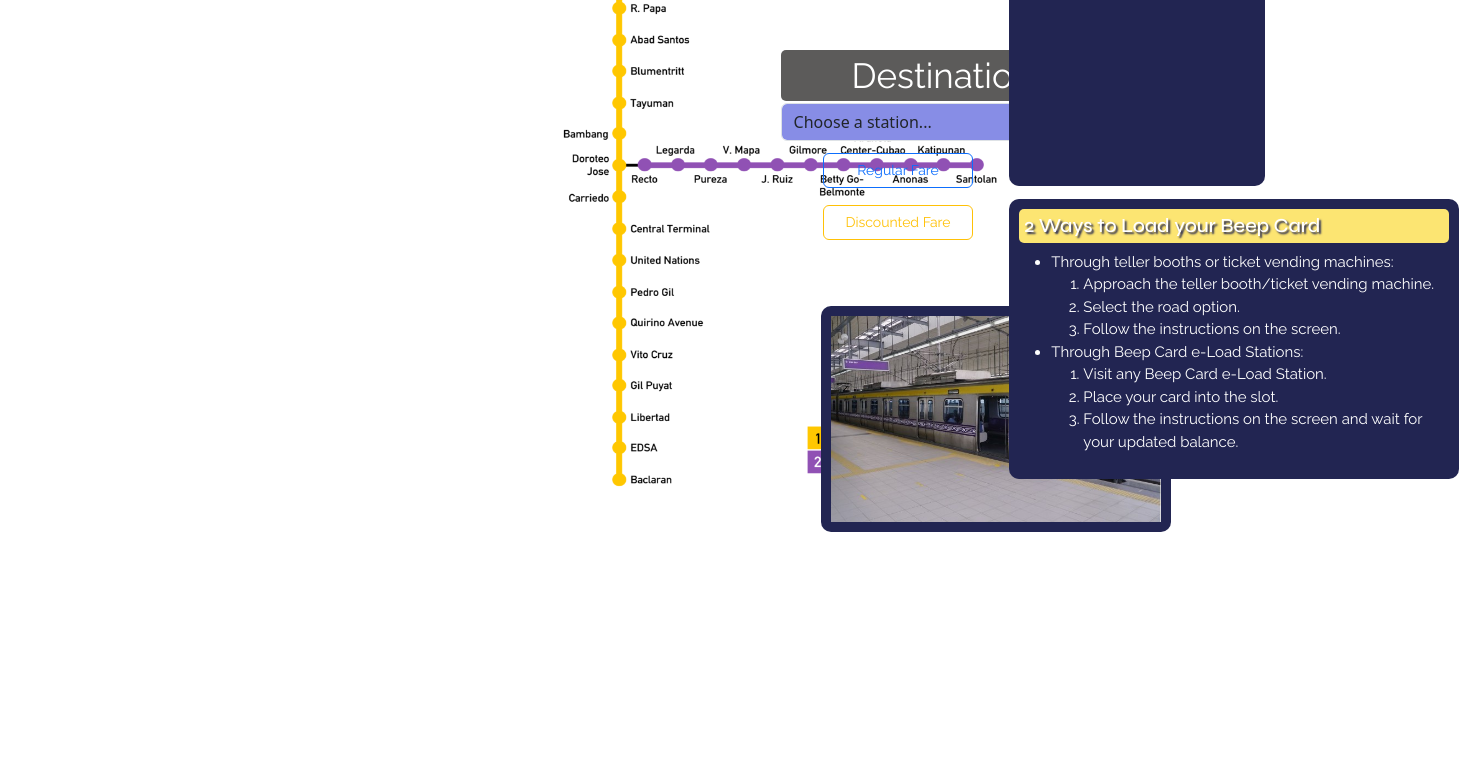
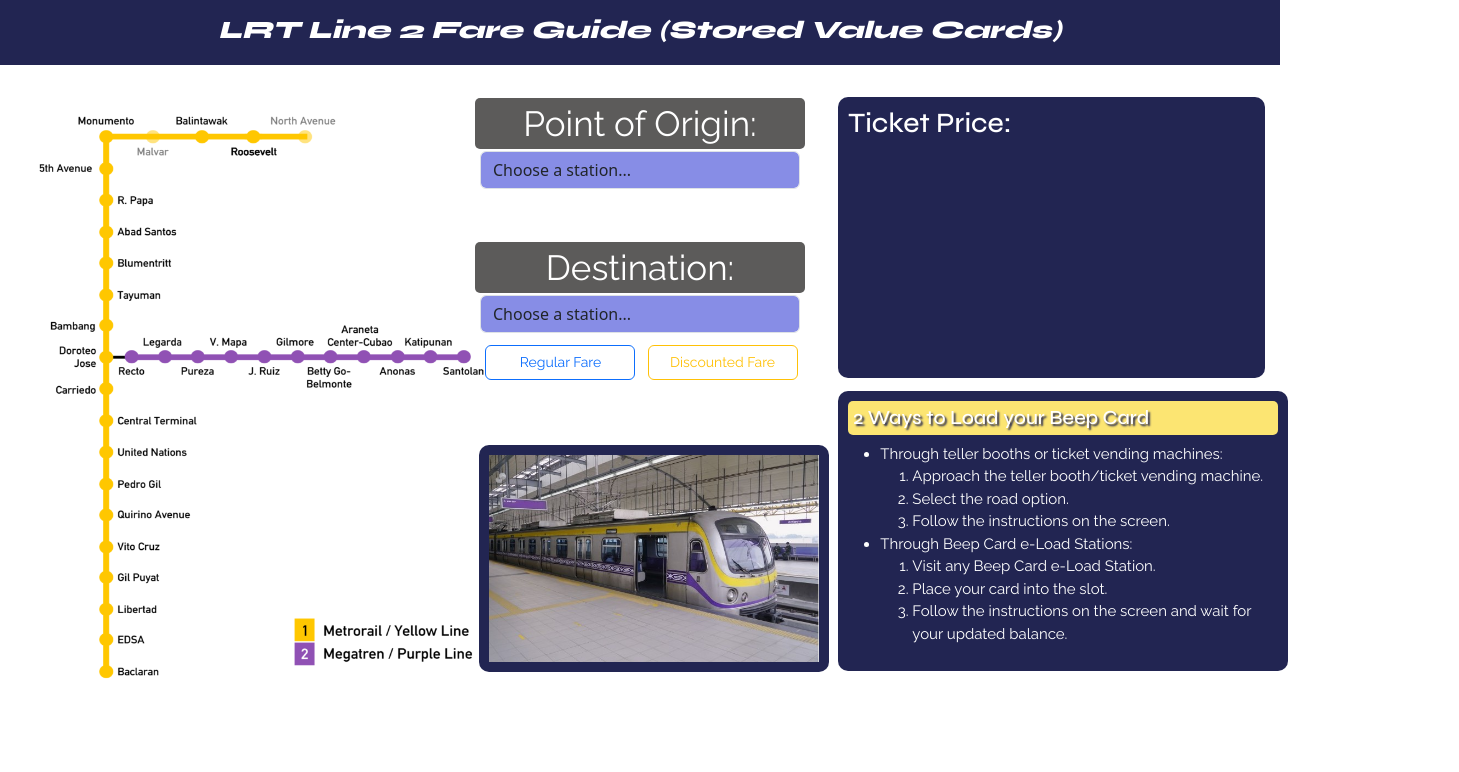
Before and after one commit to SA-9E-Maranan/SA_ICT9Emerald_Q3Project_Maranan_Kaitlin, a plain HTML site: page index.html in a window 1280 px wide. Shown: the part 95-867 px from the top of the page, 1459 px wide, since content can reach past the window. Before the commit the page ends 800 px from the top, so only its background shows below. Drawn offline with nearby package versions, Linux system fonts and the light colour scheme.

Commit message:
Update index.html

```diff
--- a/index.html
+++ b/index.html
@@ -10,9 +10,6 @@
     <link href="https://fonts.googleapis.com/css2?family=Raleway:ital,wght@0,100..900;1,100..900&display=swap" rel="stylesheet">
 
     <style>
-        body {
-            display: flex;
-        }
 
       	h2 {
       	    font-family: Syne;
@@ -244,7 +241,7 @@
 
     </div>
     </div>
-<br><br>
+<br><br><br><br><br>
  <hr>
 
      <br><br>
```
